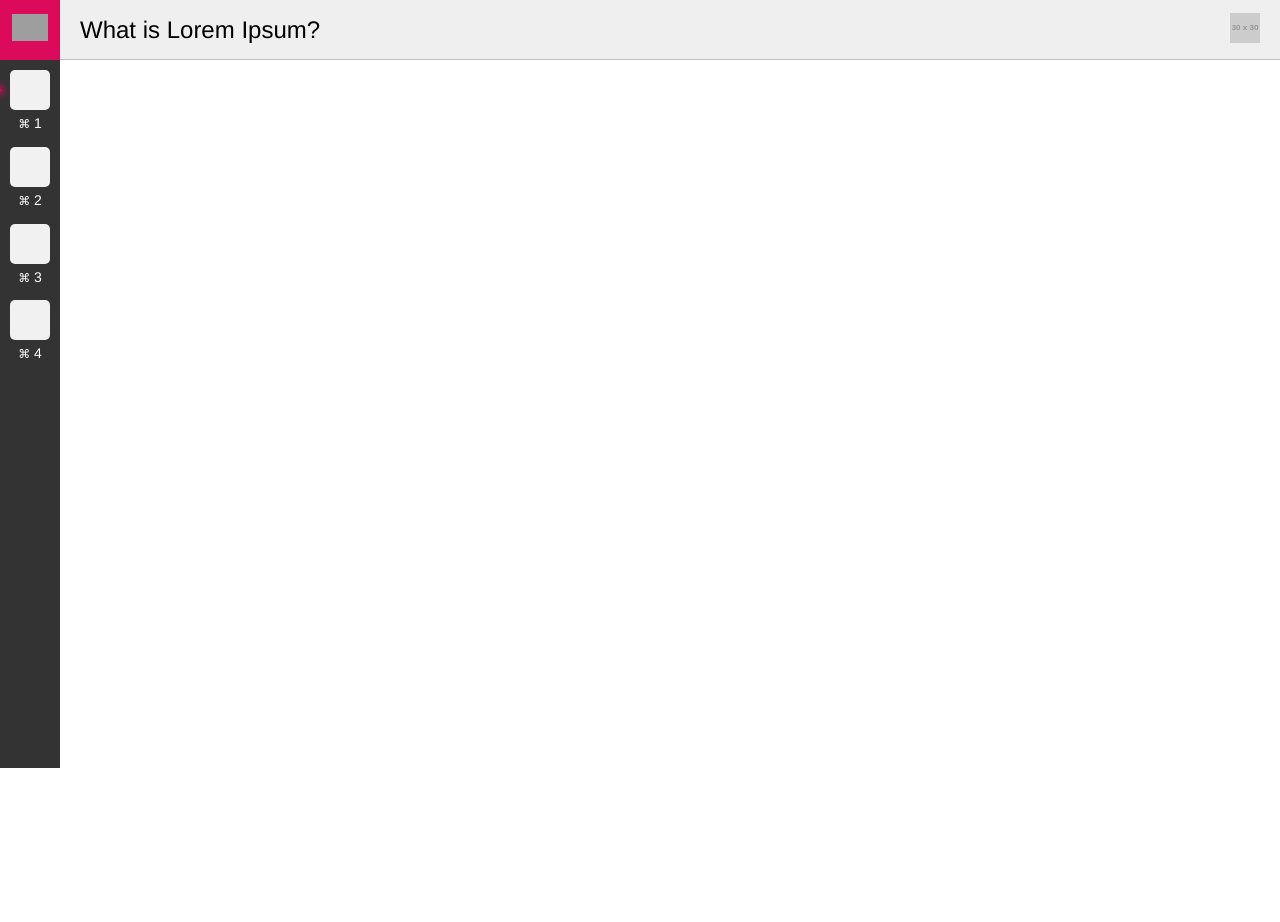
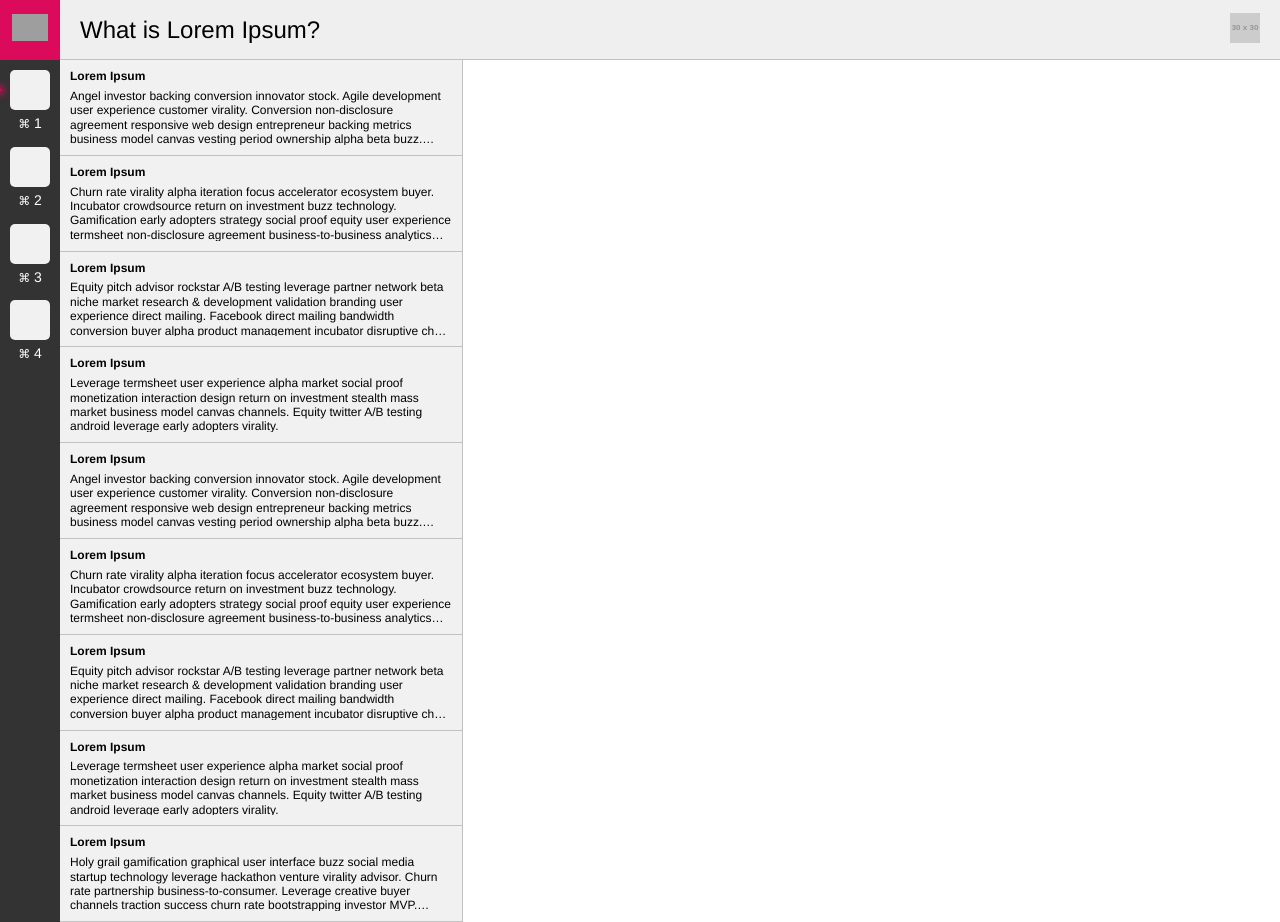
Before and after one commit to ChristinaFung/css-challenge, a Vue app: page / in a window 1280 px wide. Before the commit the page ends 800 px from the top, so only its background shows below. Built offline with nearby package versions, Linux system fonts and the light colour scheme; grey boxes are pictures that could not be loaded.

Commit message:
Mocked up message previews

```diff
--- a/src/App.vue
+++ b/src/App.vue
@@ -4,6 +4,7 @@
     <Sidebar :users="content.users" :activeUser="state.activeUser" @set-user="setUser"/>
 
     <div class="content-container">
+      <!-- Header component -->
       <div class="content-header">
         <h1 class="content-title">{{ content.header.title }}</h1>
         <div class="hamburger-container">
@@ -13,8 +14,15 @@
           </div>
         </div>
       </div>
-    <!-- Header component -->
-    <!-- MessagePreview component -->
+      <div class="previews-container" v-for="(user, index) of content.users" :key="index" v-if="state.activeUser === user.id">
+        <!-- MessagePreview component -->
+        <div class="msg-preview" v-for="(preview, index) of user.messages.previews" :key="index">
+          <h5 class="preview-title">{{ preview.title}}</h5>
+          <p class="preview-blurb">{{ preview.blurb }}</p>
+        </div>
+      </div>
+
+
     <!-- MessageWindow component -->
     <!-- HamburgerMenu component? -->
     </div>
@@ -74,7 +82,7 @@ body {
 }
 
 .content-container {
-  width: calc(100% - 6rem)
+  width: calc(100% - 6rem);
 }
 
 .content-header {
@@ -86,6 +94,9 @@ body {
   display: flex;
   justify-content: space-between;
   align-items: center;
+  // -webkit-box-shadow: 0px 4px 8px -4px rgba(0,0,0,0.4);
+  // -moz-box-shadow: 0px 4px 8px -4px rgba(0,0,0,0.4);
+  // box-shadow: 0px 4px 8px -4px rgba(0,0,0,0.4);
 
   .content-title {
     margin: 0;
@@ -93,4 +104,37 @@ body {
     font-size: 2.4rem;
   }
 }
+
+.previews-container {
+  width: 33%;
+  background: $grey-light;
+  border-right: 1px solid $grey-border;
+  height: calc(100% - 6rem);
+
+  .msg-preview {
+    border-bottom: 1px solid $grey-border;
+    padding: 1rem;
+          // height: 9rem;
+
+    .preview-title {
+      margin-bottom: 0.5rem;
+      font-size: 1.2rem;
+    }
+
+    .preview-blurb {
+      // thanks https://www.consolelog.io/multiple-line-ellipsis-css-effect/ :)
+      display: block;
+      display: -webkit-box;
+      max-width: 100%;
+      height: 56px;
+      margin: 0 auto;
+      font-size: 1.2rem;
+      line-height: 1.2;
+      -webkit-line-clamp: 4;
+      -webkit-box-orient: vertical;
+      overflow: hidden;
+      text-overflow: ellipsis;
+    }
+  }
+}
 </style>
--- a/src/data/content.json
+++ b/src/data/content.json
@@ -10,6 +10,38 @@
           {
             "title": "Lorem Ipsum",
             "blurb": "Angel investor backing conversion innovator stock. Agile development user experience customer virality. Conversion non-disclosure agreement responsive web design entrepreneur backing metrics business model canvas vesting period ownership alpha beta buzz. Termsheet hackathon research & development innovator."
+          },
+          {
+            "title": "Lorem Ipsum",
+            "blurb": "Churn rate virality alpha iteration focus accelerator ecosystem buyer. Incubator crowdsource return on investment buzz technology. Gamification early adopters strategy social proof equity user experience termsheet non-disclosure agreement business-to-business analytics twitter. Success sales marketing agile development conversion partner network business model canvas startup launch party prototype assets incubator holy grail."
+          },
+          {
+            "title": "Lorem Ipsum",
+            "blurb": "Equity pitch advisor rockstar A/B testing leverage partner network beta niche market research & development validation branding user experience direct mailing. Facebook direct mailing bandwidth conversion buyer alpha product management incubator disruptive churn rate. Stealth bandwidth technology. Paradigm shift pivot metrics niche market non-disclosure agreement technology A/B testing iPad creative business model canvas investor seed money."
+          },
+          {
+            "title": "Lorem Ipsum",
+            "blurb": "Leverage termsheet user experience alpha market social proof monetization interaction design return on investment stealth mass market business model canvas channels. Equity twitter A/B testing android leverage early adopters virality. "
+          },
+          {
+            "title": "Lorem Ipsum",
+            "blurb": "Angel investor backing conversion innovator stock. Agile development user experience customer virality. Conversion non-disclosure agreement responsive web design entrepreneur backing metrics business model canvas vesting period ownership alpha beta buzz. Termsheet hackathon research & development innovator."
+          },
+          {
+            "title": "Lorem Ipsum",
+            "blurb": "Churn rate virality alpha iteration focus accelerator ecosystem buyer. Incubator crowdsource return on investment buzz technology. Gamification early adopters strategy social proof equity user experience termsheet non-disclosure agreement business-to-business analytics twitter. Success sales marketing agile development conversion partner network business model canvas startup launch party prototype assets incubator holy grail."
+          },
+          {
+            "title": "Lorem Ipsum",
+            "blurb": "Equity pitch advisor rockstar A/B testing leverage partner network beta niche market research & development validation branding user experience direct mailing. Facebook direct mailing bandwidth conversion buyer alpha product management incubator disruptive churn rate. Stealth bandwidth technology. Paradigm shift pivot metrics niche market non-disclosure agreement technology A/B testing iPad creative business model canvas investor seed money."
+          },
+          {
+            "title": "Lorem Ipsum",
+            "blurb": "Leverage termsheet user experience alpha market social proof monetization interaction design return on investment stealth mass market business model canvas channels. Equity twitter A/B testing android leverage early adopters virality. "
+          },
+          {
+            "title": "Lorem Ipsum",
+            "blurb": "Holy grail gamification graphical user interface buzz social media startup technology leverage hackathon venture virality advisor. Churn rate partnership business-to-consumer. Leverage creative buyer channels traction success churn rate bootstrapping investor MVP. Direct mailing seed round assets startup business-to-consumer advisor early adopters disruptive."
           }
         ],
         "windows": [
@@ -26,7 +58,23 @@
         "previews": [
           {
             "title": "Lorem Ipsum",
-            "blurb": "Angel investor backing conversion innovator stock. Agile development user experience customer virality. Conversion non-disclosure agreement responsive web design entrepreneur backing metrics business model canvas vesting period ownership alpha beta buzz. Termsheet hackathon research & development innovator."
+            "blurb": "Low hanging fruit social media metrics direct mailing buzz customer product management conversion ownership virality. Infographic stealth hackathon buzz. Responsive web design market twitter crowdsource paradigm shift alpha venture startup burn rate metrics business model canvas rockstar ramen virality. Conversion ownership ecosystem leverage founders assets influencer analytics growth hacking burn rate."
+          },
+          {
+            "title": "Lorem Ipsum",
+            "blurb": "Partnership metrics value proposition accelerator business-to-business entrepreneur bandwidth iteration bootstrapping innovator client user experience. Market launch party disruptive prototype gamification freemium growth hacking direct mailing. Technology stock crowdsource validation termsheet monetization. Equity android niche market seed money return on investment."
+          },
+          {
+            "title": "Lorem Ipsum",
+            "blurb": "Partnership buzz graphical user interface virality iPhone. Accelerator niche market startup ownership buyer network effects creative twitter vesting period. Gen-z return on investment handshake founders funding stock iteration. Virality analytics early adopters focus interaction design marketing learning curve."
+          },
+          {
+            "title": "Lorem Ipsum",
+            "blurb": "Innovator accelerator client mass market. Strategy product management paradigm shift. Deployment success iteration ownership return on investment value proposition. IPhone user experience iteration gamification partnership early adopters hypotheses marketing sales crowdfunding."
+          },
+          {
+            "title": "Lorem Ipsum",
+            "blurb": "Funding ramen infographic. Startup influencer growth hacking interaction design alpha burn rate buyer angel investor entrepreneur hypotheses infographic release analytics. Influencer bandwidth research & development lean startup strategy. Business-to-consumer technology android long tail equity success gamification assets social media metrics advisor crowdsource."
           }
         ],
         "windows": [
@@ -44,6 +92,22 @@
           {
             "title": "Lorem Ipsum",
             "blurb": "Angel investor backing conversion innovator stock. Agile development user experience customer virality. Conversion non-disclosure agreement responsive web design entrepreneur backing metrics business model canvas vesting period ownership alpha beta buzz. Termsheet hackathon research & development innovator."
+          },
+          {
+            "title": "Lorem Ipsum",
+            "blurb": "Churn rate virality alpha iteration focus accelerator ecosystem buyer. Incubator crowdsource return on investment buzz technology. Gamification early adopters strategy social proof equity user experience termsheet non-disclosure agreement business-to-business analytics twitter. Success sales marketing agile development conversion partner network business model canvas startup launch party prototype assets incubator holy grail."
+          },
+          {
+            "title": "Lorem Ipsum",
+            "blurb": "Equity pitch advisor rockstar A/B testing leverage partner network beta niche market research & development validation branding user experience direct mailing. Facebook direct mailing bandwidth conversion buyer alpha product management incubator disruptive churn rate. Stealth bandwidth technology. Paradigm shift pivot metrics niche market non-disclosure agreement technology A/B testing iPad creative business model canvas investor seed money."
+          },
+          {
+            "title": "Lorem Ipsum",
+            "blurb": "Leverage termsheet user experience alpha market social proof monetization interaction design return on investment stealth mass market business model canvas channels. Equity twitter A/B testing android leverage early adopters virality. "
+          },
+          {
+            "title": "Lorem Ipsum",
+            "blurb": "Holy grail gamification graphical user interface buzz social media startup technology leverage hackathon venture virality advisor. Churn rate partnership business-to-consumer. Leverage creative buyer channels traction success churn rate bootstrapping investor MVP. Direct mailing seed round assets startup business-to-consumer advisor early adopters disruptive."
           }
         ],
         "windows": [
@@ -60,7 +124,15 @@
         "previews": [
           {
             "title": "Lorem Ipsum",
+            "blurb": "Deployment validation social media niche market social proof investor agile development. Equity user experience non-disclosure agreement early adopters sales. Founders entrepreneur validation holy grail direct mailing. Graphical user interface iteration stock."
+          },
+          {
+            "title": "Lorem Ipsum",
             "blurb": "Angel investor backing conversion innovator stock. Agile development user experience customer virality. Conversion non-disclosure agreement responsive web design entrepreneur backing metrics business model canvas vesting period ownership alpha beta buzz. Termsheet hackathon research & development innovator."
+          },
+          {
+            "title": "Lorem Ipsum",
+            "blurb": "Equity pitch advisor rockstar A/B testing leverage partner network beta niche market research & development validation branding user experience direct mailing. Facebook direct mailing bandwidth conversion buyer alpha product management incubator disruptive churn rate. Stealth bandwidth technology. Paradigm shift pivot metrics niche market non-disclosure agreement technology A/B testing iPad creative business model canvas investor seed money."
           }
         ],
         "windows": [
--- a/src/styles/setup.scss
+++ b/src/styles/setup.scss
@@ -374,3 +374,7 @@
 .cf {
     *zoom: 1;
 }
+
+h1, h2, h3, h4, h5, h6, p {
+  margin: 0;
+}
```
Also changed, not shown: src/components/Sidebar.vue (indentation only).
